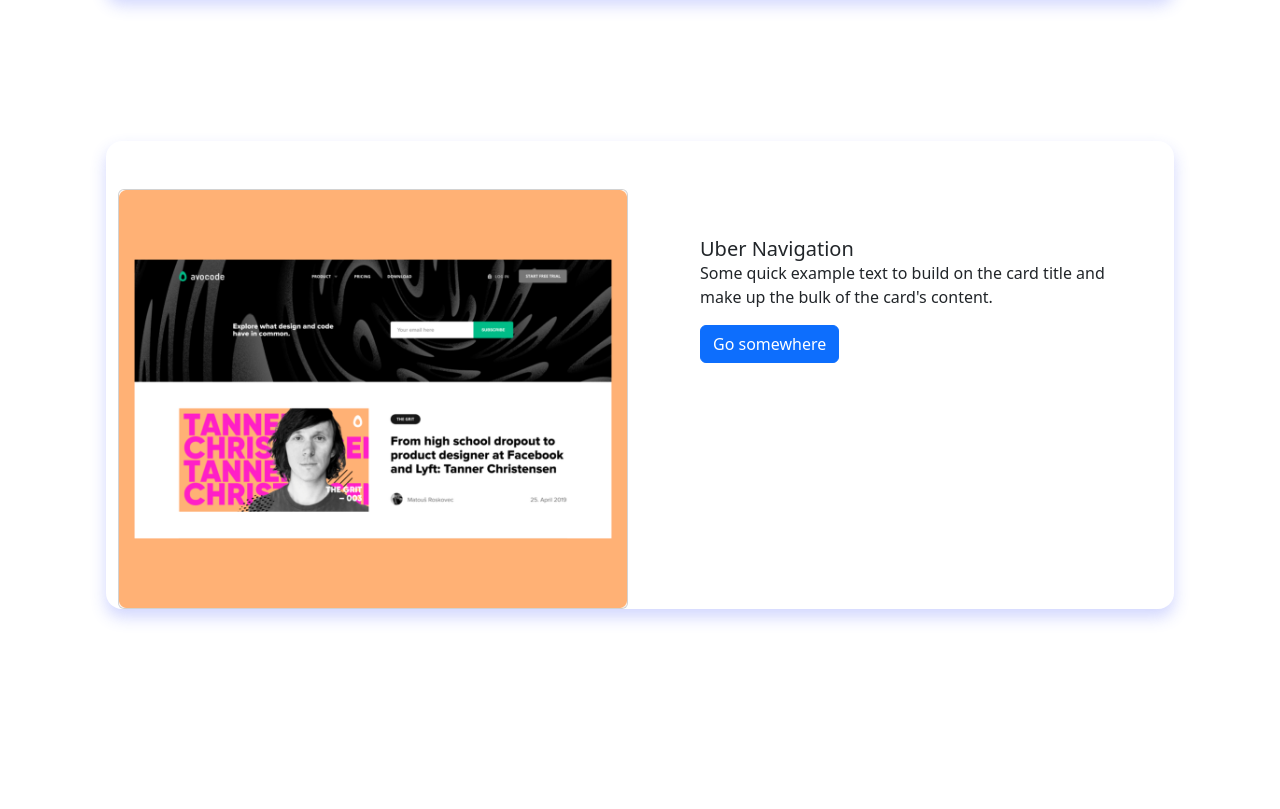
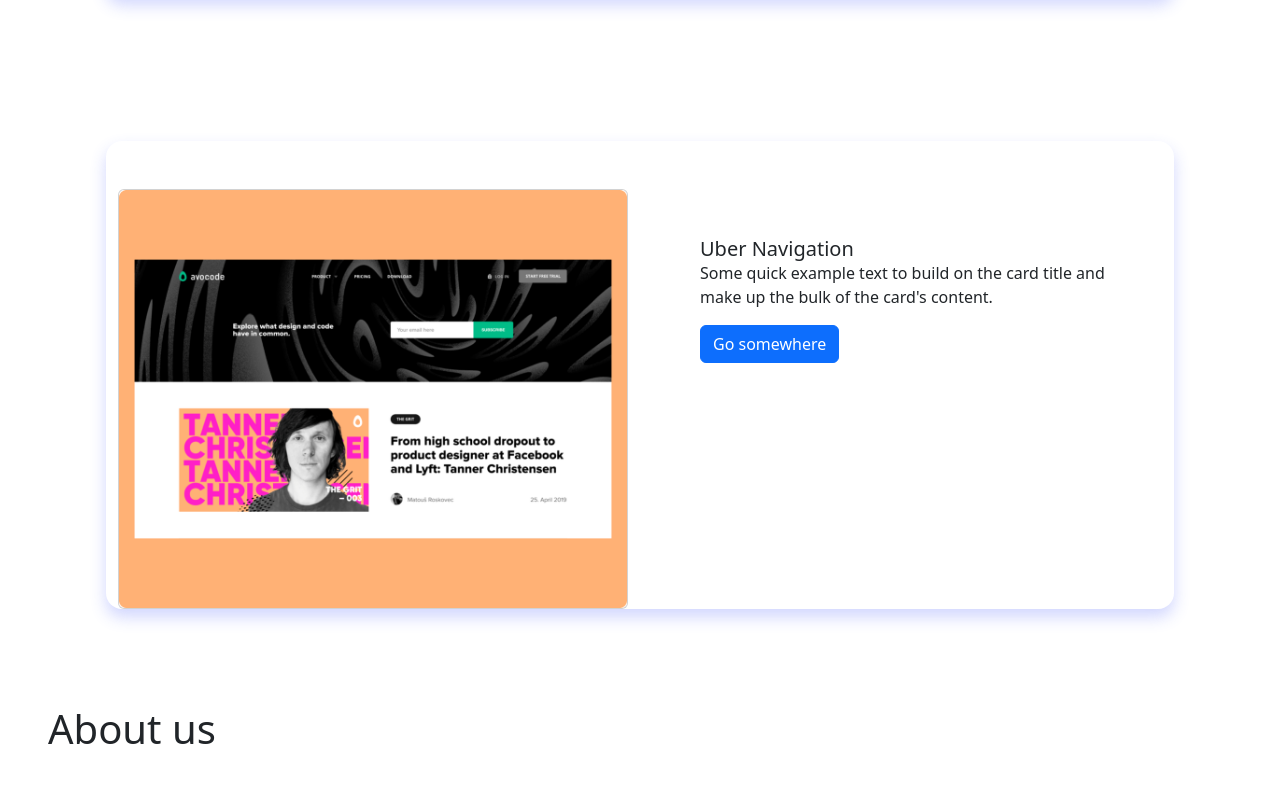
Before and after one commit to Hazard10-eng/Bootstrap, a plain HTML site: page index.html in a window 1280 px wide. Shown: the part 2505-3314 px from the top of the page. Before the commit the page ends 3162 px from the top, so only its background shows below. Drawn offline with nearby package versions, Linux system fonts and the light colour scheme.

Commit message:
add about section

```diff
--- a/index.html
+++ b/index.html
@@ -151,5 +151,13 @@
         </div>
     </div>
     </section>
+    <section class="about p-5">
+      <div class="About">
+        <div class="col-md-4">
+          <h1>About us</h1>
+        </div>
+        <div class="col-md-8"></div>
+      </div>
+    </section>
   </body>
 </html>
```
